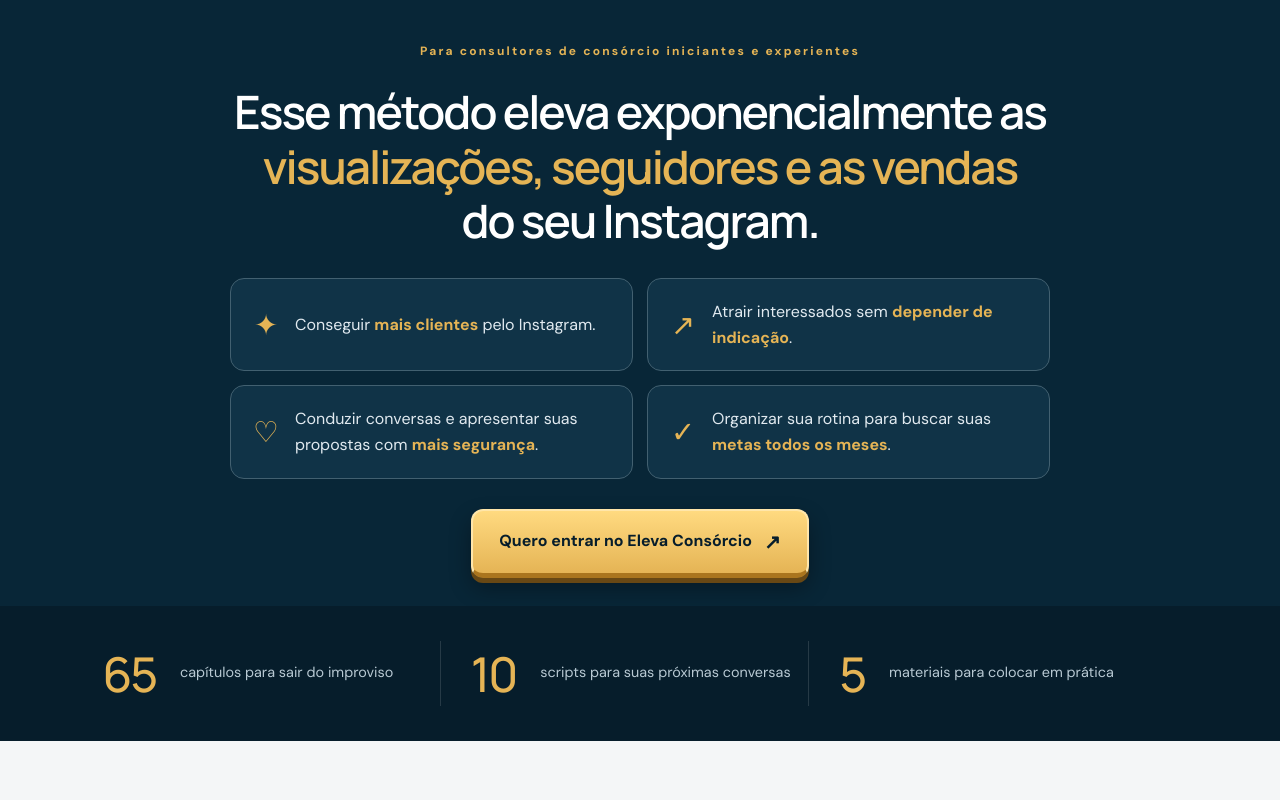
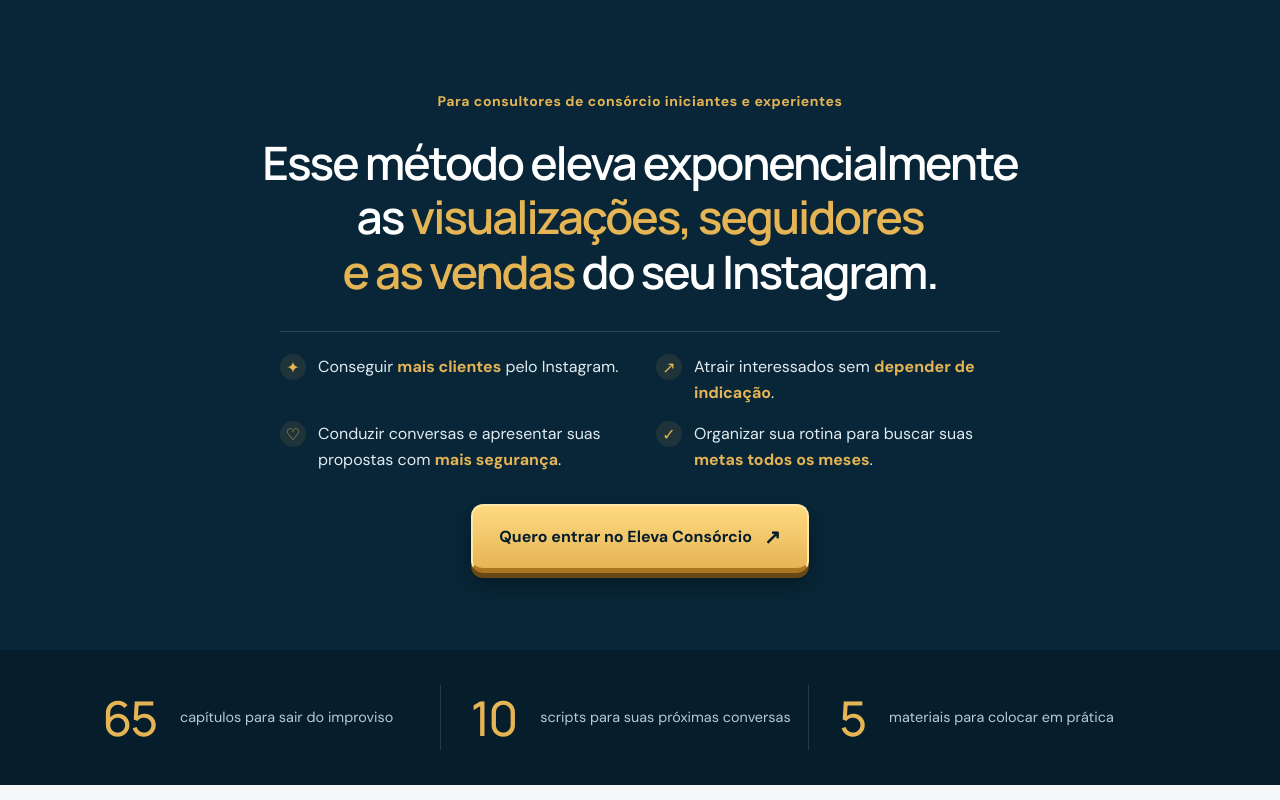
Before and after one commit to yunknet/pg-vendas-playbook-yuri, a website: page index.html in a window 1280 px wide. Shown: the top 800 px of the page. Drawn offline with Linux system fonts and the light colour scheme.

Commit message:
Refina abertura da página Eleva Consórcio

```diff
--- a/style.css
+++ b/style.css
@@ -191,7 +191,7 @@
  .organic-close .button{width:100%}
 }
 
-.sales-page #hero-title>span{display:block}
+.sales-page #hero-title>span{display:inline}
 .sales-page #hero-title .hero-title-gold{color:var(--gold)}
 .sales-page #hero-title .hero-title-white{color:var(--white)}
 .sales-page .hero{padding-top:16px}
@@ -286,9 +286,12 @@
 @media(prefers-reduced-motion:reduce){.sales-page .button,.diagnosis-page .button{transition:none}}
 
 /* Eleva sales sections; isolated from the quiz. */
-.sales-page .eleva-benefits{list-style:none;padding:0;margin:30px auto;display:grid;grid-template-columns:repeat(2,minmax(0,1fr));gap:14px;max-width:820px;text-align:left}
-.sales-page .eleva-benefits li{display:flex;align-items:center;gap:14px;padding:20px;border:1px solid #426070;border-radius:14px;background:#103347}
-.sales-page .eleva-benefits li>span{color:var(--gold);font-size:1.8rem;flex:0 0 30px;text-align:center}
+.sales-page .hero.hero-centered{padding-block:clamp(44px,7vw,96px) clamp(44px,6vw,80px)}
+.sales-page .hero-centered #hero-title{max-width:900px;text-wrap:balance;letter-spacing:-.045em}
+.sales-page .hero-centered .eyebrow{letter-spacing:.04em;font-size:.875rem}
+.sales-page .eleva-benefits{list-style:none;padding:22px 0 0;margin:32px auto;display:grid;grid-template-columns:repeat(2,minmax(0,1fr));gap:16px 32px;max-width:720px;text-align:left;border-top:1px solid #ffffff26}
+.sales-page .eleva-benefits li{display:flex;align-items:flex-start;gap:12px}
+.sales-page .eleva-benefits li>span{display:grid;place-items:center;color:var(--gold);font-size:1rem;flex:0 0 26px;height:26px;border-radius:50%;background:#e5b4551a}
 .sales-page .eleva-benefits p{margin:0;color:#e1eaf0;font-size:1rem;line-height:1.6}
 .sales-page .eleva-benefits strong{color:var(--gold)}
 .sales-page .eleva-cards{display:grid;grid-template-columns:repeat(2,minmax(0,1fr));gap:24px;margin:28px 0}
@@ -304,7 +307,7 @@
 .sales-page .button{display:inline-flex;justify-content:center;align-items:center;gap:12px;white-space:normal}
 @media(max-width:600px){
 .sales-page .eleva-benefits,.sales-page .eleva-cards{grid-template-columns:minmax(0,1fr)}
-.sales-page .eleva-benefits li{padding:16px}
+.sales-page .eleva-benefits{max-width:420px;gap:13px;margin-block:24px}
 .sales-page .eleva-cards article{padding:22px}
 .sales-page .hero-centered #hero-title{letter-spacing:-.8px;font-size:clamp(1.85rem,7vw,2.6rem)}
 .sales-page .hero .eyebrow{font-size:.8rem;letter-spacing:.7px}
```
